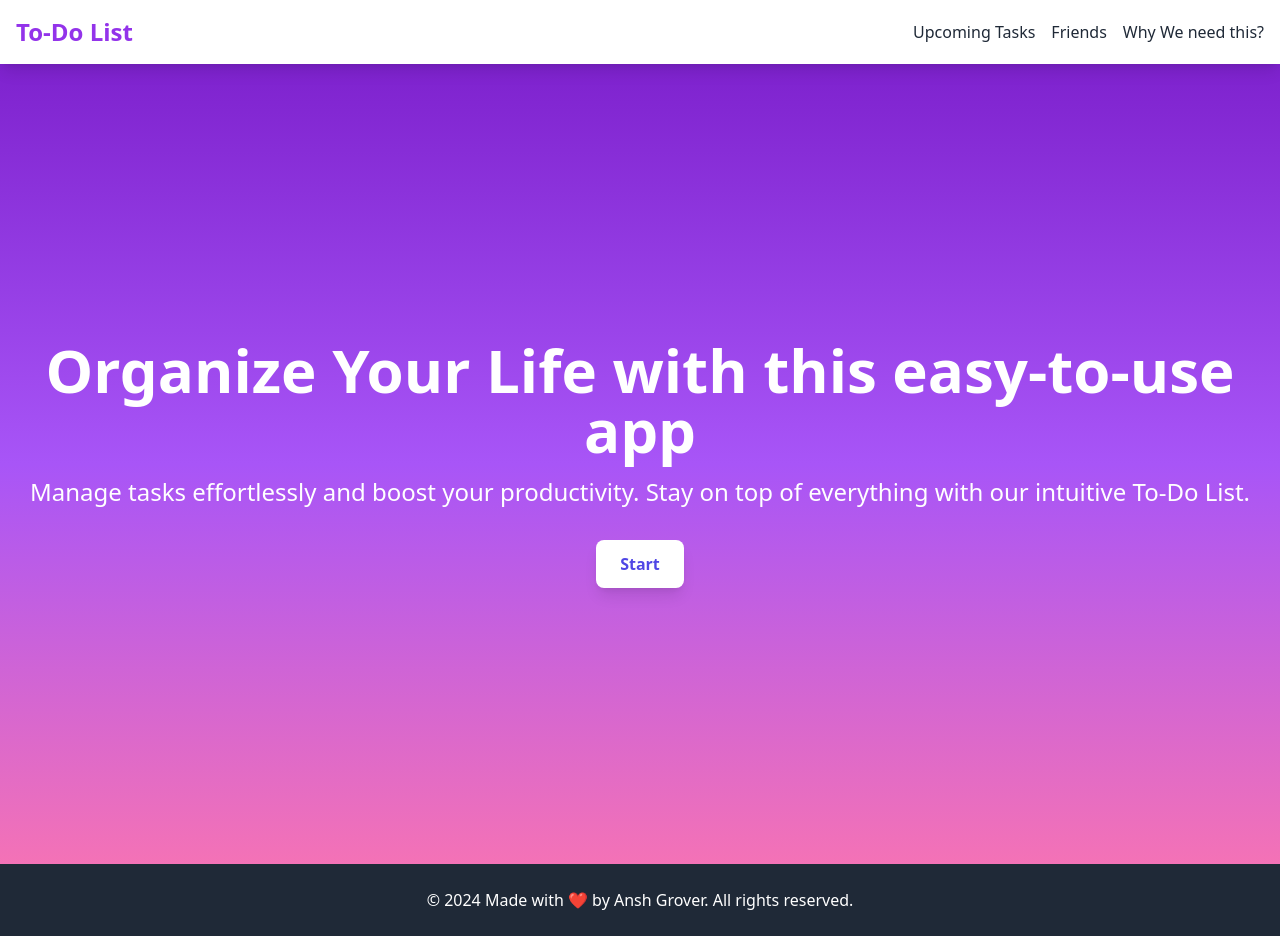
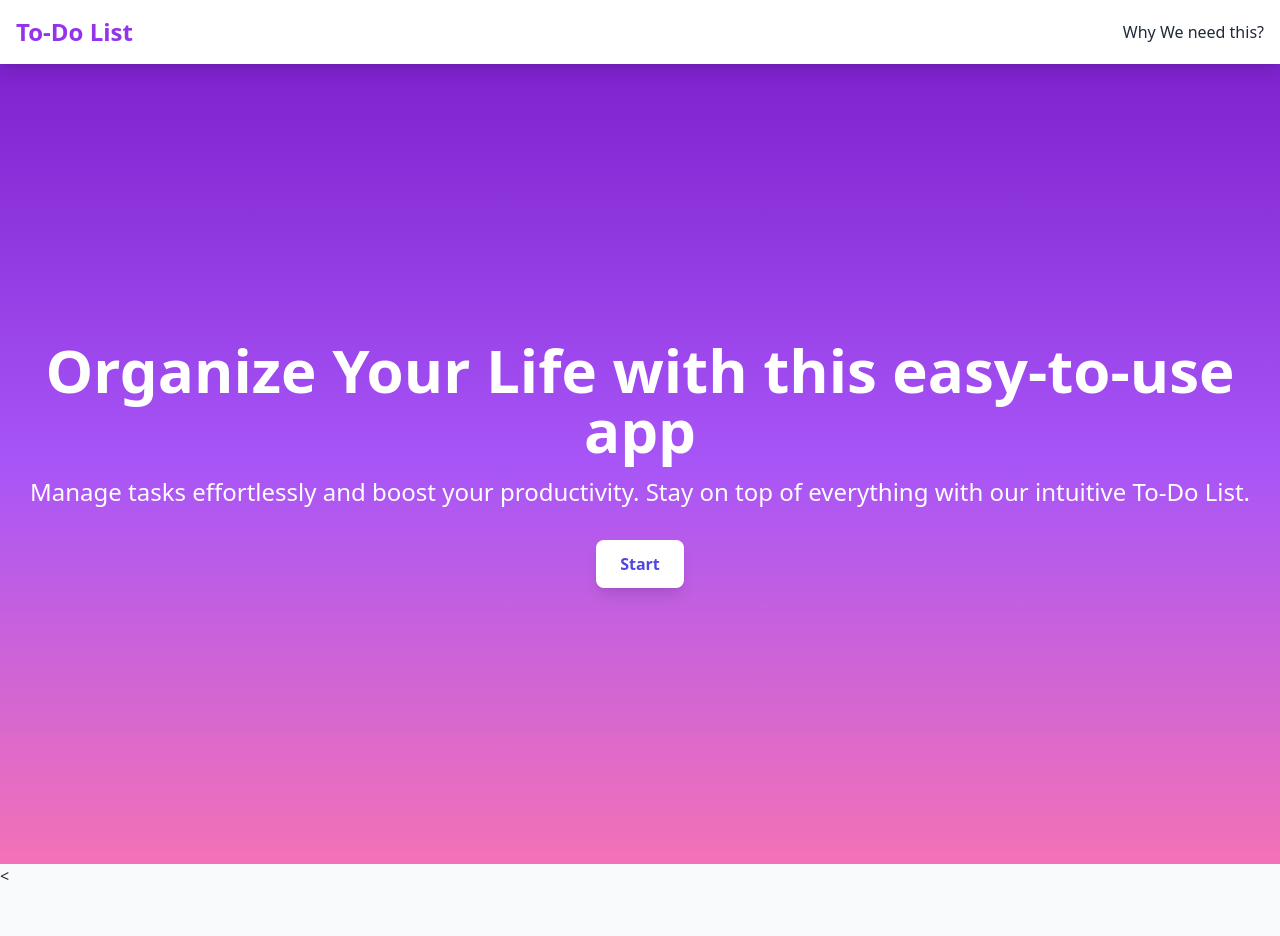
Before and after one commit to AkshatKaushik29/To-do-List, a website: page index.html in a window 1280 px wide. After the commit the page ends 888 px from the top, so only its background shows below. Drawn offline with nearby package versions, Linux system fonts and the light colour scheme.

Commit message:
Add files via upload

```diff
--- a/index.html
+++ b/index.html
@@ -17,10 +17,7 @@
         <ul class="flex space-x-4">
           <!-- All of these buttons currently lead to error pages as their functionality will be added in the future
           after login and authentication has been implemented.-->
-          <li>
-            <a href="error.html" class="hover:text-blue-600">Upcoming Tasks</a>
-          </li>
-          <li><a href="error.html" class="hover:text-blue-600">Friends</a></li>
+
           <li>
             <a href="imp.html" class="hover:text-blue-600">Why We need this?</a>
           </li>
@@ -49,13 +46,6 @@
       </div>
     </section>
 
-    <!-- Footer -->
-    <footer class="bg-gray-800 text-white py-6">
-      <div class="container mx-auto px-4 text-center">
-        <p>
-          &copy; 2024 Made with &#10084; by Ansh Grover. All rights reserved.
-        </p>
-      </div>
-    </footer>
+    <
   </body>
 </html>
```
